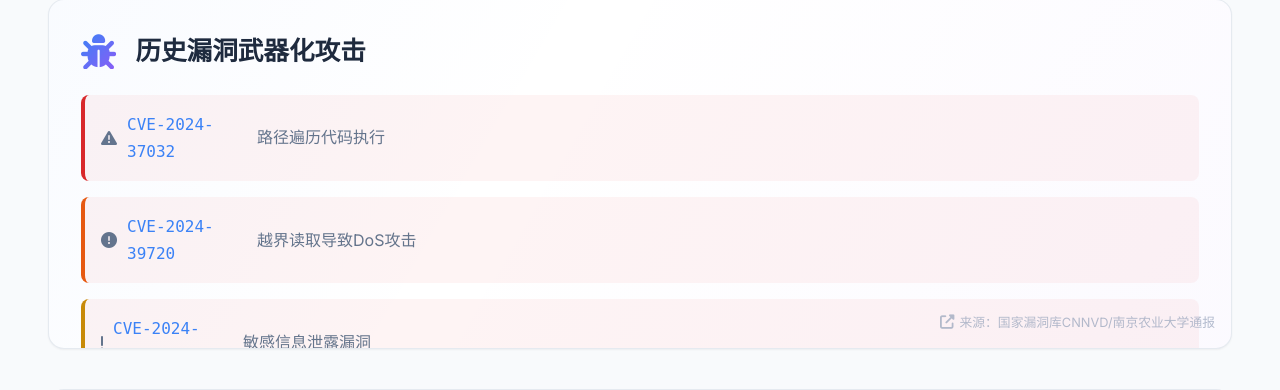
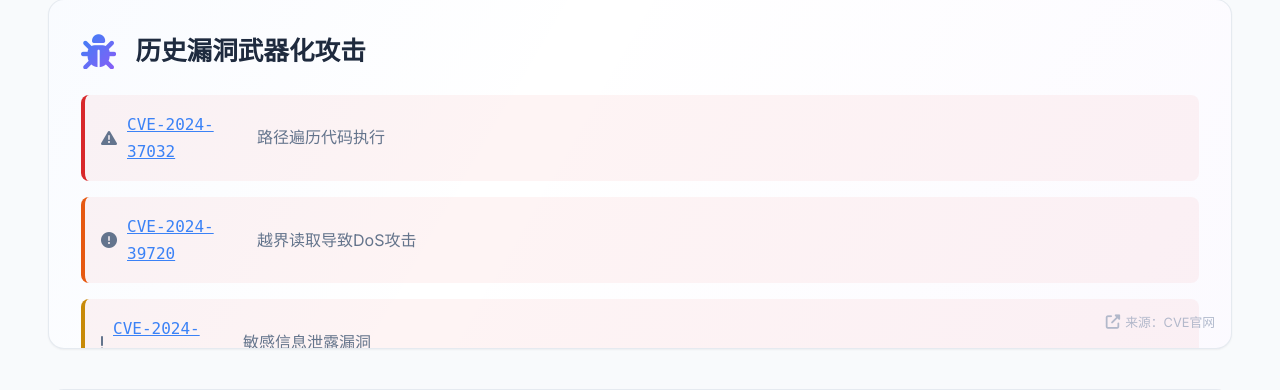
Before and after one commit to hhhhasy/bigmodel, a Django app: template mysite/ollamahome/templates/home/home.html in a window 1280 px wide. Shown: the part 2670-3060 px from the top of the page. Run offline with Django 4.2, Linux system fonts and the light colour scheme; the template is opened without the code that fills it, so the values that code supplies are empty; parts of the project's set-up code (start-up, migrations or seed data) failed here and were passed over.

Commit message:
cve link

```diff
--- a/mysite/ollamahome/templates/home/home.html
+++ b/mysite/ollamahome/templates/home/home.html
@@ -1164,7 +1164,7 @@
 
             <div class="chart-container">
                 <!-- 历史漏洞利用案例 -->
-                <div class="neon-card chart-card" onclick="window.open('https://jyjszx.symc.edu.cn/info/1013/1962.htm','_blank')">
+                <div class="neon-card chart-card">
                     <div class="card-header">
                         <i class="fas fa-bug card-icon"></i>
                         <h3 class="card-title">历史漏洞武器化攻击</h3>
@@ -1173,24 +1173,24 @@
                         <div class="vulnerability-matrix">
                             <div class="vul-item critical">
                                 <i class="fas fa-exclamation-triangle"></i>
-                                <span class="cve-id">CVE-2024-37032</span>
+                                <a href="https://www.cve.org/CVERecord?id=CVE-2024-37032" target="_blank" class="cve-id">CVE-2024-37032</a>
                                 <span class="vul-desc">路径遍历代码执行</span>
                             </div>
                             <div class="vul-item high">
                                 <i class="fas fa-exclamation-circle"></i>
-                                <span class="cve-id">CVE-2024-39720</span>
+                                <a href="https://www.cve.org/CVERecord?id=CVE-2024-39720" target="_blank" class="cve-id">CVE-2024-39720</a>
                                 <span class="vul-desc">越界读取导致DoS攻击</span>
                             </div>
                             <div class="vul-item medium">
                                 <i class="fas fa-exclamation"></i>
-                                <span class="cve-id">CVE-2024-39722</span>
+                                <a href="https://www.cve.org/CVERecord?id=CVE-2024-39722" target="_blank" class="cve-id">CVE-2024-39722</a>
                                 <span class="vul-desc">敏感信息泄露漏洞</span>
                             </div>
                         </div>
                     </div>
                     <div class="citation-tag">
                         <i class="fas fa-external-link-alt"></i>
-                        来源：国家漏洞库CNNVD/南京农业大学通报
+                        来源：CVE官网
                     </div>
                 </div>
 
```
